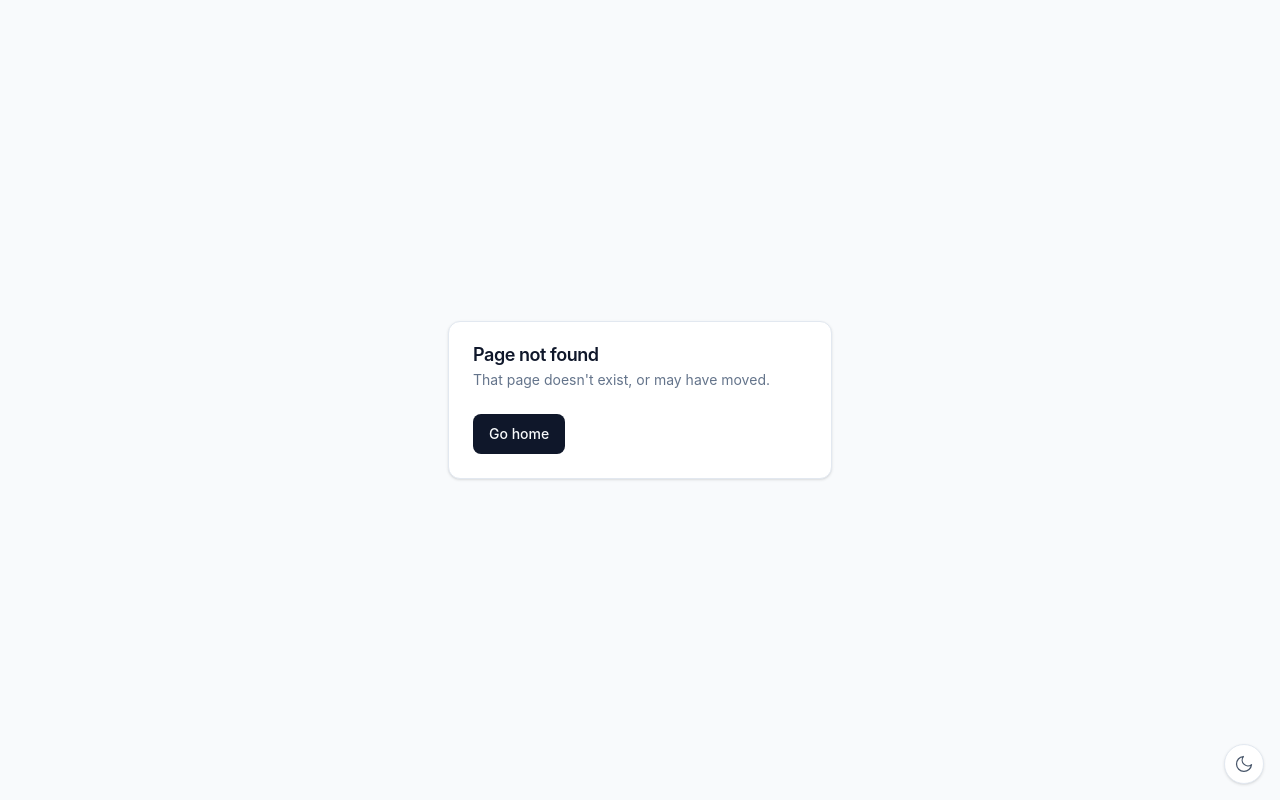
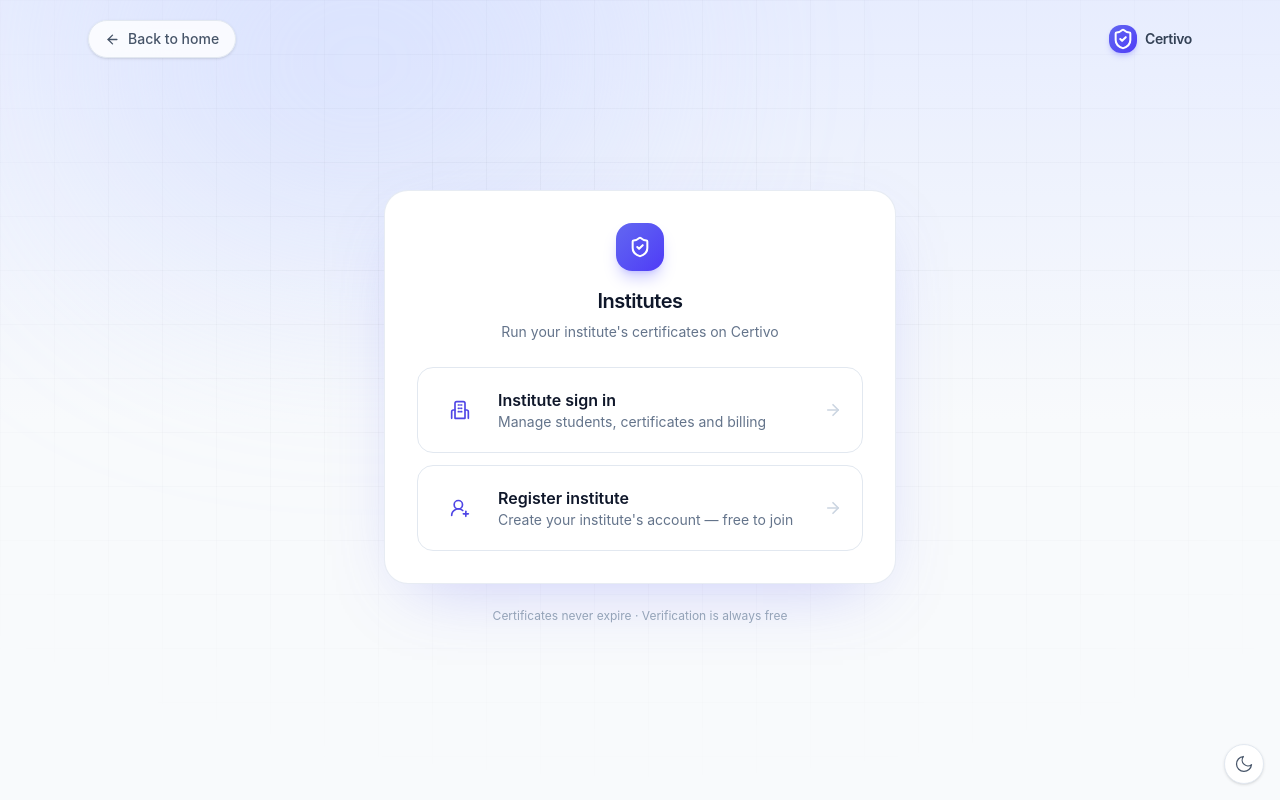
Before and after one commit to chandanvfxcomp/certivo, a Next.js app: page /institute in a window 1280 px wide. Before the commit this address had no page. Built offline with nearby package versions, Linux system fonts and the light colour scheme.

Commit message:
Replace nav dropdowns with Student/Institute hub pages holding both options each

```diff
--- /dev/null
+++ b/src/app/institute/page.tsx
@@ -0,0 +1,92 @@
+import Link from "next/link";
+import { AuthLayout } from "@/components/auth-layout";
+
+// Institute hub: no dropdown in the nav — this page holds both institute
+// destinations in one clean place.
+function BuildingIcon() {
+  return (
+    <svg width="20" height="20" viewBox="0 0 24 24" fill="none" stroke="currentColor"
+      strokeWidth="2" strokeLinecap="round" strokeLinejoin="round" aria-hidden>
+      <path d="M6 22V4a2 2 0 0 1 2-2h8a2 2 0 0 1 2 2v18Z" />
+      <path d="M6 12H4a2 2 0 0 0-2 2v8" />
+      <path d="M18 12h2a2 2 0 0 1 2 2v8" />
+      <path d="M10 6h1" /><path d="M10 10h1" /><path d="M10 14h1" />
+      <path d="M13 6h1" /><path d="M13 10h1" /><path d="M13 14h1" />
+    </svg>
+  );
+}
+
+function UserPlusIcon() {
+  return (
+    <svg width="20" height="20" viewBox="0 0 24 24" fill="none" stroke="currentColor"
+      strokeWidth="2" strokeLinecap="round" strokeLinejoin="round" aria-hidden>
+      <path d="M2 21a8 8 0 0 1 13.292-6" />
+      <circle cx="10" cy="8" r="5" />
+      <path d="M19 16v6" /><path d="M22 19h-6" />
+    </svg>
+  );
+}
+
+function ArrowRightIcon() {
+  return (
+    <svg width="18" height="18" viewBox="0 0 24 24" fill="none" stroke="currentColor"
+      strokeWidth="2.2" strokeLinecap="round" strokeLinejoin="round" aria-hidden
+      className="text-neutral-300 transition group-hover:translate-x-0.5 group-hover:text-brand-500">
+      <path d="M5 12h14" />
+      <path d="m12 5 7 7-7 7" />
+    </svg>
+  );
+}
+
+function OptionCard({
+  href,
+  icon,
+  title,
+  description,
+}: {
+  href: string;
+  icon: React.ReactNode;
+  title: string;
+  description: string;
+}) {
+  return (
+    <Link
+      href={href}
+      className="group flex items-center gap-4 rounded-2xl border border-neutral-200 bg-white p-5 transition hover:border-brand-300 hover:shadow-[0_12px_40px_-16px_rgba(99,102,241,0.35)]"
+    >
+      <span className="flex h-11 w-11 shrink-0 items-center justify-center rounded-xl bg-brand-50 text-brand-600 transition group-hover:bg-brand-100">
+        {icon}
+      </span>
+      <span className="flex-1">
+        <span className="block font-semibold text-neutral-900">{title}</span>
+        <span className="block text-sm text-neutral-500">{description}</span>
+      </span>
+      <ArrowRightIcon />
+    </Link>
+  );
+}
+
+export default function InstituteHubPage() {
+  return (
+    <AuthLayout
+      wide
+      title="Institutes"
+      description="Run your institute's certificates on Certivo"
+    >
+      <div className="flex flex-col gap-3">
+        <OptionCard
+          href="/admin/login"
+          icon={<BuildingIcon />}
+          title="Institute sign in"
+          description="Manage students, certificates and billing"
+        />
+        <OptionCard
+          href="/institute/register"
+          icon={<UserPlusIcon />}
+          title="Register institute"
+          description="Create your institute's account — free to join"
+        />
+      </div>
+    </AuthLayout>
+  );
+}
--- /dev/null
+++ b/src/app/student/page.tsx
@@ -0,0 +1,88 @@
+import Link from "next/link";
+import { AuthLayout } from "@/components/auth-layout";
+
+// Student hub: no dropdown in the nav — this page holds both student
+// destinations in one clean place.
+function LoginIcon() {
+  return (
+    <svg width="20" height="20" viewBox="0 0 24 24" fill="none" stroke="currentColor"
+      strokeWidth="2" strokeLinecap="round" strokeLinejoin="round" aria-hidden>
+      <path d="M15 3h4a2 2 0 0 1 2 2v14a2 2 0 0 1-2 2h-4" />
+      <path d="m10 17 5-5-5-5" />
+      <path d="M15 12H3" />
+    </svg>
+  );
+}
+
+function KeyIcon() {
+  return (
+    <svg width="20" height="20" viewBox="0 0 24 24" fill="none" stroke="currentColor"
+      strokeWidth="2" strokeLinecap="round" strokeLinejoin="round" aria-hidden>
+      <path d="m21 2-2 2m-7.61 7.61a5.5 5.5 0 1 1-7.778 7.778 5.5 5.5 0 0 1 7.777-7.777zm0 0L15.5 7.5m0 0 3 3L22 7l-3-3m-3.5 3.5L19 4" />
+    </svg>
+  );
+}
+
+function ArrowRightIcon() {
+  return (
+    <svg width="18" height="18" viewBox="0 0 24 24" fill="none" stroke="currentColor"
+      strokeWidth="2.2" strokeLinecap="round" strokeLinejoin="round" aria-hidden
+      className="text-neutral-300 transition group-hover:translate-x-0.5 group-hover:text-brand-500">
+      <path d="M5 12h14" />
+      <path d="m12 5 7 7-7 7" />
+    </svg>
+  );
+}
+
+function OptionCard({
+  href,
+  icon,
+  title,
+  description,
+}: {
+  href: string;
+  icon: React.ReactNode;
+  title: string;
+  description: string;
+}) {
+  return (
+    <Link
+      href={href}
+      className="group flex items-center gap-4 rounded-2xl border border-neutral-200 bg-white p-5 transition hover:border-brand-300 hover:shadow-[0_12px_40px_-16px_rgba(99,102,241,0.35)]"
+    >
+      <span className="flex h-11 w-11 shrink-0 items-center justify-center rounded-xl bg-brand-50 text-brand-600 transition group-hover:bg-brand-100">
+        {icon}
+      </span>
+      <span className="flex-1">
+        <span className="block font-semibold text-neutral-900">{title}</span>
+        <span className="block text-sm text-neutral-500">{description}</span>
+      </span>
+      <ArrowRightIcon />
+    </Link>
+  );
+}
+
+export default function StudentHubPage() {
+  return (
+    <AuthLayout
+      wide
+      title="Students"
+      description="Everything you need for your certificate — in one place"
+    >
+      <div className="flex flex-col gap-3">
+        <OptionCard
+          href="/student/login"
+          icon={<LoginIcon />}
+          title="Student sign in"
+          description="View and download your certificates"
+        />
+        <OptionCard
+          href="/student/forgot-password"
+          icon={<KeyIcon />}
+          title="Forgot password"
+          description="Get help accessing your account"
+        />
+      </div>
+    </AuthLayout>
+  );
+}
--- a/src/components/site-nav.tsx
+++ b/src/components/site-nav.tsx
@@ -2,44 +2,12 @@
 
 // src/components/site-nav.tsx
 //
-// Homepage primary nav: Home · Pricing · Student ▾ · Institute ▾ · FAQ.
-// The two dropdowns group each audience's destinations in one place
-// (Student → sign in / forgot password; Institute → sign in / register),
-// so the header stays clean instead of growing a button per destination.
-// Click-to-toggle works for mouse and touch; Escape / outside-click closes.
+// Homepage primary nav: Home · Pricing · Student · Institute · FAQ.
+// Student and Institute are direct links to hub pages (/student,
+// /institute) that hold each audience's destinations — no dropdowns.
 import Link from "next/link";
-import { useEffect, useRef, useState } from "react";
+import { useState } from "react";
 import { Button } from "@/components/ui/button";
-import { cn } from "@/lib/utils";
-
-const STUDENT_LINKS = [
-  { label: "Student sign in", href: "/student/login" },
-  { label: "Forgot password", href: "/student/forgot-password" },
-];
-
-const INSTITUTE_LINKS = [
-  { label: "Institute admin sign in", href: "/admin/login" },
-  { label: "Register institute", href: "/institute/register" },
-];
-
-function ChevronDownIcon({ className }: { className?: string }) {
-  return (
-    <svg
-      width="14"
-      height="14"
-      viewBox="0 0 24 24"
-      fill="none"
-      stroke="currentColor"
-      strokeWidth="2.2"
-      strokeLinecap="round"
-      strokeLinejoin="round"
-      aria-hidden
-      className={className}
-    >
-      <path d="m6 9 6 6 6-6" />
-    </svg>
-  );
-}
 
 function MenuIcon() {
   return (
@@ -59,62 +27,13 @@ function CloseIcon() {
   );
 }
 
-function NavDropdown({
-  label,
-  links,
-}: {
-  label: string;
-  links: { label: string; href: string }[];
-}) {
-  const [open, setOpen] = useState(false);
-  const ref = useRef<HTMLDivElement>(null);
-
-  useEffect(() => {
-    if (!open) return;
-    const onPointerDown = (e: PointerEvent) => {
-      if (ref.current && !ref.current.contains(e.target as Node)) setOpen(false);
-    };
-    const onKeyDown = (e: KeyboardEvent) => {
-      if (e.key === "Escape") setOpen(false);
-    };
-    document.addEventListener("pointerdown", onPointerDown);
-    document.addEventListener("keydown", onKeyDown);
-    return () => {
-      document.removeEventListener("pointerdown", onPointerDown);
-      document.removeEventListener("keydown", onKeyDown);
-    };
-  }, [open ]);
-
-  return (
-    <div ref={ref} className="relative">
-      <Button
-        variant="ghost"
-        size="sm"
-        aria-haspopup="true"
-        aria-expanded={open}
-        onClick={() => setOpen((o) => !o)}
-        className="gap-1"
-      >
-        {label}
-        <ChevronDownIcon className={cn("transition-transform", open && "rotate-180")} />
-      </Button>
-      {open && (
-        <div className="absolute left-0 top-full z-30 mt-2 w-60 rounded-xl border border-neutral-200 bg-white p-1.5 shadow-xl dark:border-neutral-800 dark:bg-neutral-900">
-          {links.map((l) => (
-            <Link
-              key={l.href}
-              href={l.href}
-              onClick={() => setOpen(false)}
-              className="block rounded-lg px-3 py-2.5 text-sm text-neutral-700 transition hover:bg-neutral-100 dark:text-neutral-300 dark:hover:bg-neutral-800"
-            >
-              {l.label}
-            </Link>
-          ))}
-        </div>
-      )}
-    </div>
-  );
-}
+const NAV_LINKS = [
+  { label: "Home", href: "/" },
+  { label: "Pricing", href: "/pricing" },
+  { label: "Student", href: "/student" },
+  { label: "Institute", href: "/institute" },
+  { label: "FAQ", href: "/#faq" },
+];
 
 function MobileLink({
   href,
@@ -136,14 +55,6 @@ function MobileLink({
   );
 }
 
-function MobileGroupLabel({ children }: { children: React.ReactNode }) {
-  return (
-    <p className="px-3 pb-1 pt-4 text-xs font-bold uppercase tracking-wider text-neutral-400">
-      {children}
-    </p>
-  );
-}
-
 export function SiteNav() {
   const [mobileOpen, setMobileOpen] = useState(false);
   const close = () => setMobileOpen(false);
@@ -152,23 +63,13 @@ export function SiteNav() {
     <>
       {/* Desktop nav */}
       <nav className="hidden items-center gap-1 md:flex" aria-label="Primary">
-        <Link href="/">
-          <Button variant="ghost" size="sm">
-            Home
-          </Button>
-        </Link>
-        <Link href="/pricing">
-          <Button variant="ghost" size="sm">
-            Pricing
-          </Button>
-        </Link>
-        <NavDropdown label="Student" links={STUDENT_LINKS} />
-        <NavDropdown label="Institute" links={INSTITUTE_LINKS} />
-        <Link href="/#faq">
-          <Button variant="ghost" size="sm">
-            FAQ
-          </Button>
-        </Link>
+        {NAV_LINKS.map((l) => (
+          <Link key={l.href} href={l.href}>
+            <Button variant="ghost" size="sm">
+              {l.label}
+            </Button>
+          </Link>
+        ))}
       </nav>
 
       {/* Mobile hamburger */}
@@ -187,16 +88,9 @@ export function SiteNav() {
             aria-label="Mobile"
             className="absolute inset-x-0 top-full z-30 flex flex-col border-b border-neutral-200 bg-white/95 px-6 pb-6 pt-2 shadow-xl backdrop-blur dark:border-neutral-800 dark:bg-neutral-950/95"
           >
-            <MobileLink href="/" label="Home" onNavigate={close} />
-            <MobileLink href="/pricing" label="Pricing" onNavigate={close} />
-            <MobileGroupLabel>Student</MobileGroupLabel>
-            <MobileLink href="/student/login" label="Student sign in" onNavigate={close} />
-            <MobileLink href="/student/forgot-password" label="Forgot password" onNavigate={close} />
-            <MobileGroupLabel>Institute</MobileGroupLabel>
-            <MobileLink href="/admin/login" label="Institute admin sign in" onNavigate={close} />
-            <MobileLink href="/institute/register" label="Register institute" onNavigate={close} />
-            <MobileGroupLabel>Help</MobileGroupLabel>
-            <MobileLink href="/#faq" label="FAQ" onNavigate={close} />
+            {NAV_LINKS.map((l) => (
+              <MobileLink key={l.href} href={l.href} label={l.label} onNavigate={close} />
+            ))}
           </nav>
         )}
       </div>
```
